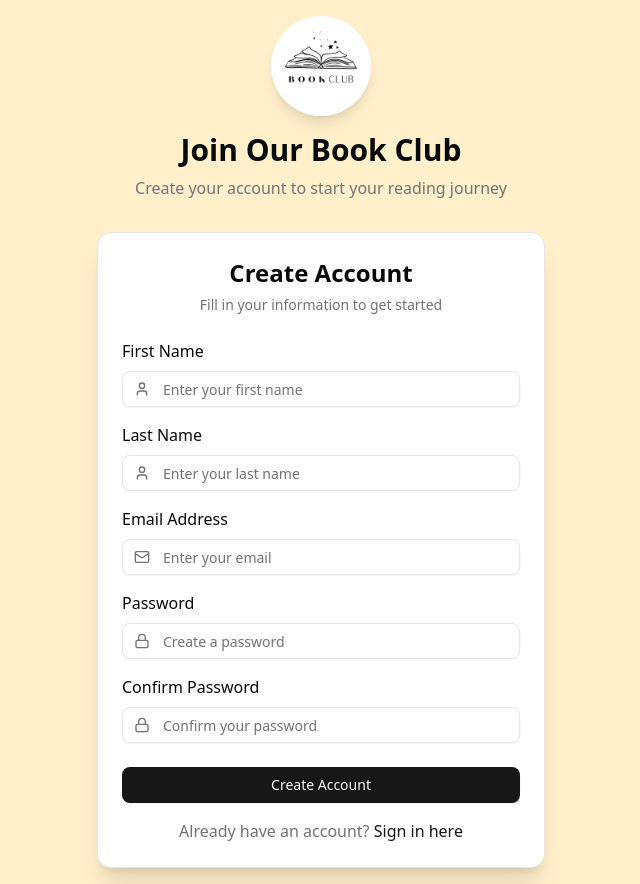
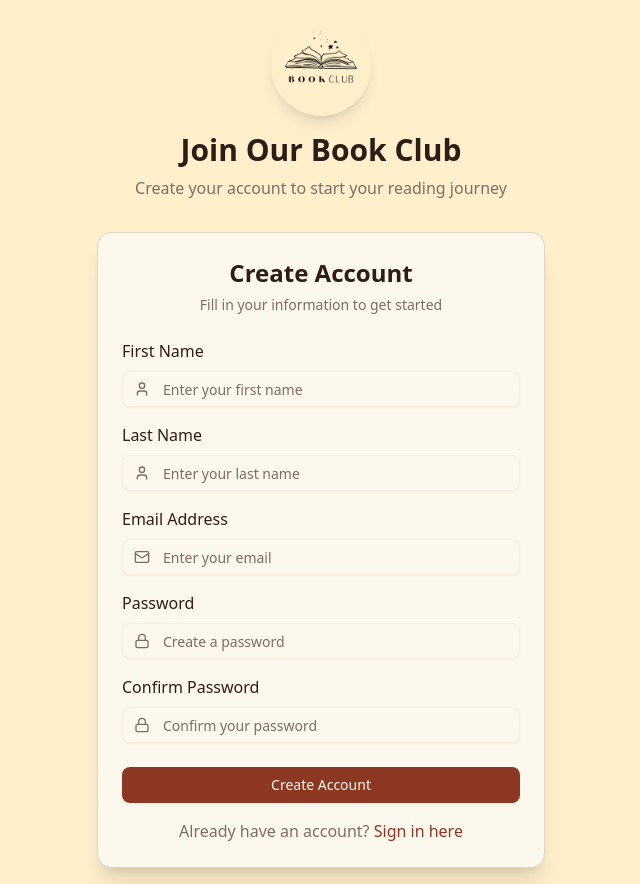
Before and after one commit to sophiathapa/Samiksha-Sansar, a Next.js app in the folder client/: page /register in a window 1280 px wide. Shown: the whole page, without its empty margins (319-959 px from the left). Built offline with nearby package versions, Linux system fonts and the light colour scheme.

Commit message:
create user page ui

```diff
--- a/client/src/app/globals.css
+++ b/client/src/app/globals.css
@@ -2,6 +2,79 @@
 @import "tw-animate-css";
 
 @custom-variant dark (&:is(.dark *));
+
+:root {
+  /* Updated to warm beige/cream color scheme matching the book club aesthetic */
+  --background: oklch(0.97 0.02 85); /* Warm cream background */
+  --foreground: oklch(0.25 0.03 45); /* Dark brown text */
+  --card: oklch(0.98 0.015 85); /* Slightly lighter cream for cards */
+  --card-foreground: oklch(0.25 0.03 45);
+  --popover: oklch(0.98 0.015 85);
+  --popover-foreground: oklch(0.25 0.03 45);
+  --primary: oklch(0.45 0.12 35); /* Rich terracotta/burnt orange */
+  --primary-foreground: oklch(0.98 0.015 85);
+  --secondary: oklch(0.92 0.025 75); /* Soft peach */
+  --secondary-foreground: oklch(0.35 0.04 45);
+  --muted: oklch(0.94 0.02 80); /* Muted beige */
+  --muted-foreground: oklch(0.55 0.02 50);
+  --accent: oklch(0.65 0.15 25); /* Warm golden brown accent */
+  --accent-foreground: oklch(0.98 0.015 85);
+  --destructive: oklch(0.577 0.245 27.325);
+  --destructive-foreground: oklch(0.98 0.015 85);
+  --border: oklch(0.88 0.03 75); /* Warm border color */
+  --input: oklch(0.95 0.02 80);
+  --ring: oklch(0.65 0.15 25);
+  --chart-1: oklch(0.646 0.222 41.116);
+  --chart-2: oklch(0.6 0.118 184.704);
+  --chart-3: oklch(0.398 0.07 227.392);
+  --chart-4: oklch(0.828 0.189 84.429);
+  --chart-5: oklch(0.769 0.188 70.08);
+  --radius: 0.625rem;
+  --sidebar: oklch(0.96 0.02 85);
+  --sidebar-foreground: oklch(0.25 0.03 45);
+  --sidebar-primary: oklch(0.45 0.12 35);
+  --sidebar-primary-foreground: oklch(0.98 0.015 85);
+  --sidebar-accent: oklch(0.92 0.025 75);
+  --sidebar-accent-foreground: oklch(0.35 0.04 45);
+  --sidebar-border: oklch(0.88 0.03 75);
+  --sidebar-ring: oklch(0.65 0.15 25);
+}
+
+.dark {
+  /* Updated dark mode to maintain warm tones */
+  --background: oklch(0.15 0.02 45); /* Dark warm brown */
+  --foreground: oklch(0.95 0.02 85); /* Warm cream text */
+  --card: oklch(0.18 0.02 45);
+  --card-foreground: oklch(0.95 0.02 85);
+  --popover: oklch(0.18 0.02 45);
+  --popover-foreground: oklch(0.95 0.02 85);
+  --primary: oklch(0.65 0.15 35); /* Lighter terracotta for dark mode */
+  --primary-foreground: oklch(0.15 0.02 45);
+  --secondary: oklch(0.25 0.03 50);
+  --secondary-foreground: oklch(0.95 0.02 85);
+  --muted: oklch(0.22 0.02 50);
+  --muted-foreground: oklch(0.7 0.02 75);
+  --accent: oklch(0.75 0.12 25);
+  --accent-foreground: oklch(0.15 0.02 45);
+  --destructive: oklch(0.396 0.141 25.723);
+  --destructive-foreground: oklch(0.95 0.02 85);
+  --border: oklch(0.25 0.03 50);
+  --input: oklch(0.22 0.02 50);
+  --ring: oklch(0.65 0.15 25);
+  --chart-1: oklch(0.488 0.243 264.376);
+  --chart-2: oklch(0.696 0.17 162.48);
+  --chart-3: oklch(0.769 0.188 70.08);
+  --chart-4: oklch(0.627 0.265 303.9);
+  --chart-5: oklch(0.645 0.246 16.439);
+  --sidebar: oklch(0.18 0.02 45);
+  --sidebar-foreground: oklch(0.95 0.02 85);
+  --sidebar-primary: oklch(0.65 0.15 35);
+  --sidebar-primary-foreground: oklch(0.15 0.02 45);
+  --sidebar-accent: oklch(0.25 0.03 50);
+  --sidebar-accent-foreground: oklch(0.95 0.02 85);
+  --sidebar-border: oklch(0.25 0.03 50);
+  --sidebar-ring: oklch(0.65 0.15 25);
+}
 
 @theme inline {
   --color-background: var(--background);
@@ -43,75 +116,6 @@
   --radius-xl: calc(var(--radius) + 4px);
 }
 
-:root {
-  --radius: 0.625rem;
-  --background: oklch(1 0 0);
-  --foreground: oklch(0.145 0 0);
-  --card: oklch(1 0 0);
-  --card-foreground: oklch(0.145 0 0);
-  --popover: oklch(1 0 0);
-  --popover-foreground: oklch(0.145 0 0);
-  --primary: oklch(0.205 0 0);
-  --primary-foreground: oklch(0.985 0 0);
-  --secondary: oklch(0.97 0 0);
-  --secondary-foreground: oklch(0.205 0 0);
-  --muted: oklch(0.97 0 0);
-  --muted-foreground: oklch(0.556 0 0);
-  --accent: oklch(0.97 0 0);
-  --accent-foreground: oklch(0.205 0 0);
-  --destructive: oklch(0.577 0.245 27.325);
-  --border: oklch(0.922 0 0);
-  --input: oklch(0.922 0 0);
-  --ring: oklch(0.708 0 0);
-  --chart-1: oklch(0.646 0.222 41.116);
-  --chart-2: oklch(0.6 0.118 184.704);
-  --chart-3: oklch(0.398 0.07 227.392);
-  --chart-4: oklch(0.828 0.189 84.429);
-  --chart-5: oklch(0.769 0.188 70.08);
-  --sidebar: oklch(0.985 0 0);
-  --sidebar-foreground: oklch(0.145 0 0);
-  --sidebar-primary: oklch(0.205 0 0);
-  --sidebar-primary-foreground: oklch(0.985 0 0);
-  --sidebar-accent: oklch(0.97 0 0);
-  --sidebar-accent-foreground: oklch(0.205 0 0);
-  --sidebar-border: oklch(0.922 0 0);
-  --sidebar-ring: oklch(0.708 0 0);
-}
-
-.dark {
-  --background: oklch(0.145 0 0);
-  --foreground: oklch(0.985 0 0);
-  --card: oklch(0.205 0 0);
-  --card-foreground: oklch(0.985 0 0);
-  --popover: oklch(0.205 0 0);
-  --popover-foreground: oklch(0.985 0 0);
-  --primary: oklch(0.922 0 0);
-  --primary-foreground: oklch(0.205 0 0);
-  --secondary: oklch(0.269 0 0);
-  --secondary-foreground: oklch(0.985 0 0);
-  --muted: oklch(0.269 0 0);
-  --muted-foreground: oklch(0.708 0 0);
-  --accent: oklch(0.269 0 0);
-  --accent-foreground: oklch(0.985 0 0);
-  --destructive: oklch(0.704 0.191 22.216);
-  --border: oklch(1 0 0 / 10%);
-  --input: oklch(1 0 0 / 15%);
-  --ring: oklch(0.556 0 0);
-  --chart-1: oklch(0.488 0.243 264.376);
-  --chart-2: oklch(0.696 0.17 162.48);
-  --chart-3: oklch(0.769 0.188 70.08);
-  --chart-4: oklch(0.627 0.265 303.9);
-  --chart-5: oklch(0.645 0.246 16.439);
-  --sidebar: oklch(0.205 0 0);
-  --sidebar-foreground: oklch(0.985 0 0);
-  --sidebar-primary: oklch(0.488 0.243 264.376);
-  --sidebar-primary-foreground: oklch(0.985 0 0);
-  --sidebar-accent: oklch(0.269 0 0);
-  --sidebar-accent-foreground: oklch(0.985 0 0);
-  --sidebar-border: oklch(1 0 0 / 10%);
-  --sidebar-ring: oklch(0.556 0 0);
-}
-
 @layer base {
   * {
     @apply border-border outline-ring/50;
--- a/client/src/app/user/page.tsx
+++ b/client/src/app/user/page.tsx
@@ -1,8 +1,8 @@
 'use client'
 import Head from "next/head";
-import BrandLogo from "@/components/BrandLogo";
-import CategoryFilter from "@/components/CategoryFilter";
-import BookCard, { Book } from "@/components/BookCard";
+import BrandLogo from "@/components/user/BrandLogo";
+import CategoryFilter from "@/components/user/CategoryFilter";
+import BookCard, { Book } from "@/components/user/BookCard";
 import { Button } from "@/components/ui/button";
 import { Input } from "@/components/ui/input";
 import { Avatar, AvatarFallback } from "@/components/ui/avatar";
--- /dev/null
+++ b/client/src/components/user/BookCard.tsx
@@ -0,0 +1,53 @@
+import { Bookmark } from "lucide-react";
+import { Tooltip, TooltipContent, TooltipTrigger } from "@/components/ui/tooltip";
+import { Card } from "@/components/ui/card";
+import { Button } from "@/components/ui/button";
+import { toast } from "sonner";
+
+export type Book = {
+  title: string;
+  author: string;
+  image: string;
+};
+
+interface BookCardProps {
+  book: Book;
+  featured?: boolean;
+}
+
+const BookCard = ({ book, featured }: BookCardProps) => {
+  return (
+    <article className={`relative ${featured ? "w-44 md:w-56" : "w-32 md:w-36"}`}>
+      <Card className="overflow-hidden border-0 shadow-md card-tilt">
+        <img
+          src={book.image}
+          alt={`${book.title} book cover by ${book.author}`}
+          loading="lazy"
+          className={`block w-full object-cover ${featured ? "h-64 md:h-80" : "h-44 md:h-52"}`}
+        />
+      </Card>
+      <div className="mt-2">
+        <h3 className="text-sm font-semibold truncate" title={book.title}>{book.title}</h3>
+        <p className="text-xs text-muted-foreground truncate">{book.author}</p>
+      </div>
+      <div className="absolute top-2 right-2">
+        <Tooltip>
+          <TooltipTrigger asChild>
+            <Button
+              size="icon"
+              variant="secondary"
+              className="rounded-full bg-background/70 backdrop-blur supports-[backdrop-filter]:bg-background/60"
+              onClick={() => toast(`Saved “${book.title}” to bookmarks`)}
+              aria-label={`Bookmark ${book.title}`}
+            >
+              <Bookmark className="h-4 w-4" />
+            </Button>
+          </TooltipTrigger>
+          <TooltipContent>Save</TooltipContent>
+        </Tooltip>
+      </div>
+    </article>
+  );
+};
+
+export default BookCard;
--- /dev/null
+++ b/client/src/components/user/BrandLogo.tsx
@@ -0,0 +1,14 @@
+import { BookOpen } from "lucide-react";
+
+const BrandLogo = () => {
+  return (
+    <div className="flex items-center gap-2">
+      <div className="h-8 w-8 rounded-md bg-primary/15 flex items-center justify-center text-primary">
+        <BookOpen className="h-5 w-5" aria-hidden="true" />
+      </div>
+      <span className="text-lg font-bold tracking-wide">BOOKLY</span>
+    </div>
+  );
+};
+
+export default BrandLogo;
--- /dev/null
+++ b/client/src/components/user/CategoryFilter.tsx
@@ -0,0 +1,38 @@
+import { useState } from "react";
+import { Badge } from "@/components/ui/badge";
+
+const defaultCategories = [
+  "All",
+  "Fantasy",
+  "Drama",
+  "Detective",
+  "Education",
+  "Psychology",
+  "Business",
+  "Astrology",
+];
+
+interface CategoryFilterProps {
+  categories?: string[];
+}
+
+const CategoryFilter = ({ categories = defaultCategories }: CategoryFilterProps) => {
+  const [active, setActive] = useState<string>(categories[0]);
+
+  return (
+    <div className="flex items-center gap-2 flex-wrap">
+      {categories.map((c) => (
+        <button key={c} onClick={() => setActive(c)} aria-pressed={active === c} className="focus:outline-none">
+          <Badge
+            variant={active === c ? "default" : "secondary"}
+            className="rounded-full px-3 py-1"
+          >
+            {c}
+          </Badge>
+        </button>
+      ))}
+    </div>
+  );
+};
+
+export default CategoryFilter;
--- /dev/null
+++ b/client/tailwind.config.ts
@@ -0,0 +1,66 @@
+import type { Config } from "tailwindcss";
+
+const config: Config = {
+  darkMode: ["class"],
+  content: ["./src/**/*.{js,ts,jsx,tsx,mdx}"],
+  theme: {
+    container: {
+      center: true,
+      padding: "2rem",
+      screens: {
+        "2xl": "1400px",
+      },
+    },
+    extend: {
+      fontFamily: {
+        playfair: ["var(--font-playfair)", "serif"],
+        sans: ["var(--font-source-sans)", "sans-serif"],
+        serif: ["var(--font-playfair)", "serif"], // Make serif use Playfair
+      },
+      colors: {
+        background: "oklch(var(--background))",
+        foreground: "oklch(var(--foreground))",
+        card: "oklch(var(--card))",
+        cardForeground: "oklch(var(--card-foreground))",
+        popover: "oklch(var(--popover))",
+        popoverForeground: "oklch(var(--popover-foreground))",
+        primary: "oklch(var(--primary))",
+        primaryForeground: "oklch(var(--primary-foreground))",
+        secondary: "oklch(var(--secondary))",
+        secondaryForeground: "oklch(var(--secondary-foreground))",
+        muted: "oklch(var(--muted))",
+        mutedForeground: "oklch(var(--muted-foreground))",
+        accent: "oklch(var(--accent))",
+        accentForeground: "oklch(var(--accent-foreground))",
+        destructive: "oklch(var(--destructive))",
+        destructiveForeground: "oklch(var(--destructive-foreground))",
+        border: "oklch(var(--border))",
+        input: "oklch(var(--input))",
+        ring: "oklch(var(--ring))",
+        sidebar: "oklch(var(--sidebar))",
+        sidebarForeground: "oklch(var(--sidebar-foreground))",
+        sidebarPrimary: "oklch(var(--sidebar-primary))",
+        sidebarPrimaryForeground: "oklch(var(--sidebar-primary-foreground))",
+        sidebarAccent: "oklch(var(--sidebar-accent))",
+        sidebarAccentForeground: "oklch(var(--sidebar-accent-foreground))",
+        sidebarBorder: "oklch(var(--sidebar-border))",
+        sidebarRing: "oklch(var(--sidebar-ring))",
+        // Chart colors
+        chart1: "oklch(var(--chart-1))",
+        chart2: "oklch(var(--chart-2))",
+        chart3: "oklch(var(--chart-3))",
+        chart4: "oklch(var(--chart-4))",
+        chart5: "oklch(var(--chart-5))",
+      },
+      borderRadius: {
+        lg: "var(--radius)",
+        md: "calc(var(--radius) - 2px)",
+        sm: "calc(var(--radius) - 4px)",
+        xl: "calc(var(--radius) + 4px)",
+      },
+    },
+  },
+  plugins: [require("tailwindcss-animate"), require("@tailwindcss/typography")],
+};
+
+export default config;
```
Also changed, not shown: client/src/components/user/EventCard.tsx (added, +87 -0 lines), client/public/logo.png.
